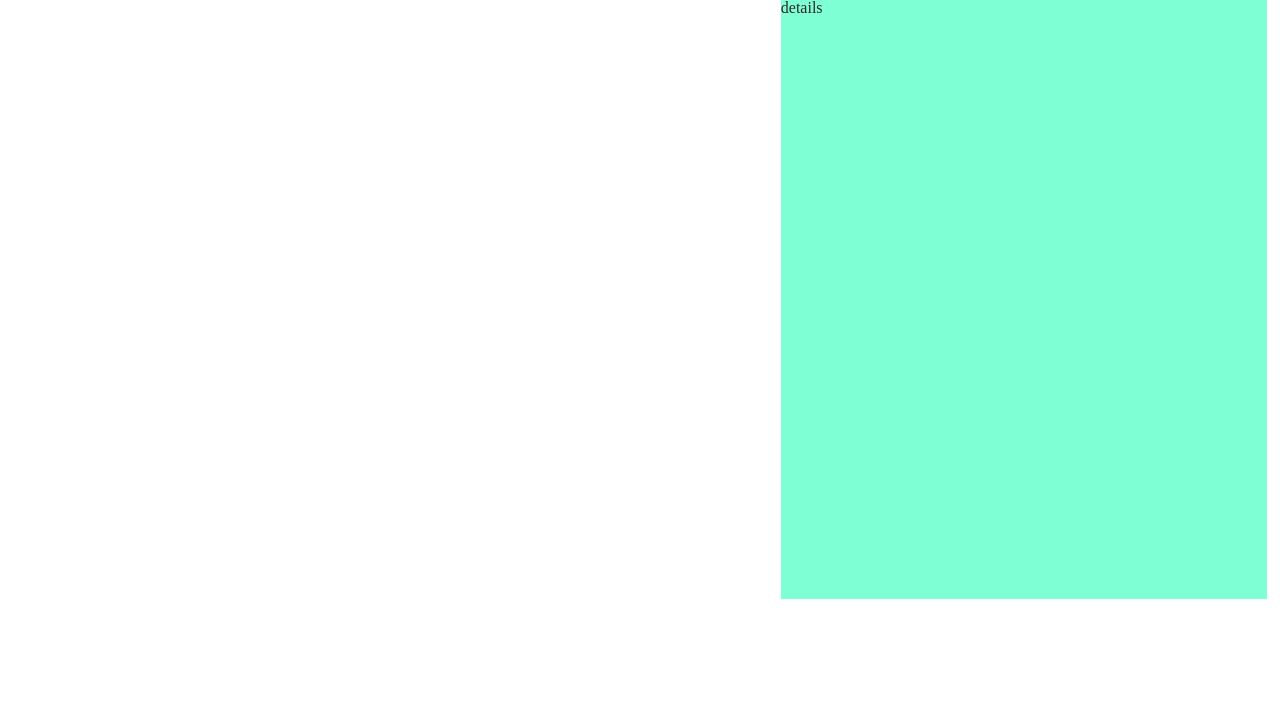
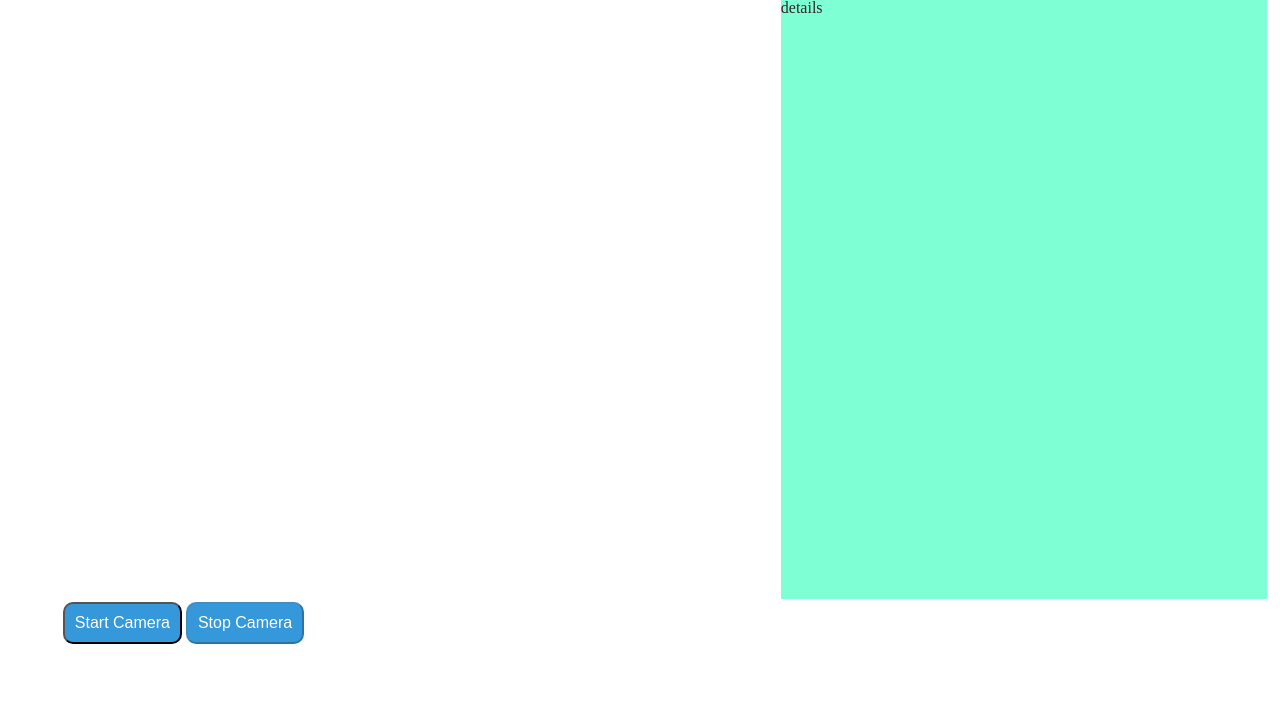
Before and after one commit to DangolSrijit/AI_attendance, a Flask app: template templates/attendees_dashboard.html in a window 1280 px wide. Shown: the part 95-800 px from the top of the page. Run offline with Flask 3, Linux system fonts and the light colour scheme; the template is opened without the code that fills it, so the values that code supplies are empty.

Commit message:
camera button integrated.

```diff
--- a/static/css/attendees_dashboard.css
+++ b/static/css/attendees_dashboard.css
@@ -60,3 +60,28 @@ video {
     display: block;
 
 }
+button {
+    padding: 10px;
+    margin-top: 3px;
+    font-size: 16px;
+    cursor: pointer;
+}
+
+#startCameraBtn {
+    margin-left: 50px;
+    background-color: #3498db;
+    color: #fff;
+    border-radius: 10px;
+}
+
+#stopCameraBtn {
+    background-color: #e74c3c;
+    color: #fff;
+    border-radius: 10px;
+}
+
+#stopCameraBtn:disabled {
+    background-color: #3498db;
+    cursor: not-allowed;
+    color: #fff;
+}
--- a/static/js/attendees.js
+++ b/static/js/attendees.js
@@ -1,15 +1,33 @@
-// Check if the browser supports getUserMedia
-if (navigator.mediaDevices && navigator.mediaDevices.getUserMedia) {
-    // Access the user's camera
-    navigator.mediaDevices.getUserMedia({ video: true })
-        .then(function (stream) {
-        // Assign the camera stream to the video element
-        var video = document.getElementById('camera-feed');
-        video.srcObject = stream;
-    })
-        .catch(function (error) {
-            console.error('Error accessing the camera: ', error);
+document.addEventListener('DOMContentLoaded', () => {
+    const video = document.getElementById('camera-feed');
+    const startCameraBtn = document.getElementById('startCameraBtn');
+    const stopCameraBtn = document.getElementById('stopCameraBtn');
+    let stream;
+
+    startCameraBtn.addEventListener('click', startCamera);
+    stopCameraBtn.addEventListener('click', stopCamera);
+
+    function startCamera() {
+      navigator.mediaDevices.getUserMedia({ video: true })
+        .then((mediaStream) => {
+          stream = mediaStream;
+          video.srcObject = mediaStream;
+          video.play();
+          startCameraBtn.disabled = true;
+          stopCameraBtn.disabled = false;
+        })
+        .catch((error) => {
+          console.error('Error accessing the camera: ', error);
         });
-    } else {
-        alert('getUserMedia is not supported in this browser');
     }
+
+    function stopCamera() {
+      if (stream) {
+        const tracks = stream.getTracks();
+        tracks.forEach(track => track.stop());
+        video.srcObject = null;
+        startCameraBtn.disabled = false;
+        stopCameraBtn.disabled = true;
+      }
+    }
+  });
--- a/templates/attendees_dashboard.html
+++ b/templates/attendees_dashboard.html
@@ -23,7 +23,10 @@
     <div class="hero">
         <div class="camera">
             <video id="camera-feed" autoplay playsinline></video>
+            <button id="startCameraBtn">Start Camera</button>
+            <button id="stopCameraBtn" disabled>Stop Camera</button>
         </div>
+
         <div class="UserDetails">
             details
         </div>
--- a/templates/index.html
+++ b/templates/index.html
@@ -20,11 +20,11 @@
     <section id="login">
         <div class="login-container">
             <img src="../static/img/admin.jpg" class="login-container__img">
-            <a href="/login" class="heading">Login For Admin</a>
+            <a href="login.html" class="heading">Login For Admin</a>
         </div>
         <div class="login-container">
             <img src="../static/img/user-removebg-preview.png" class="login-container__img">
-            <a href="/" class="heading">Login For Attendees</a>
+            <a href="attendees_dashboard.html" class="heading">Login For Attendees</a>
         </div>
     </section>
     <!-- End of login Section -->
```
